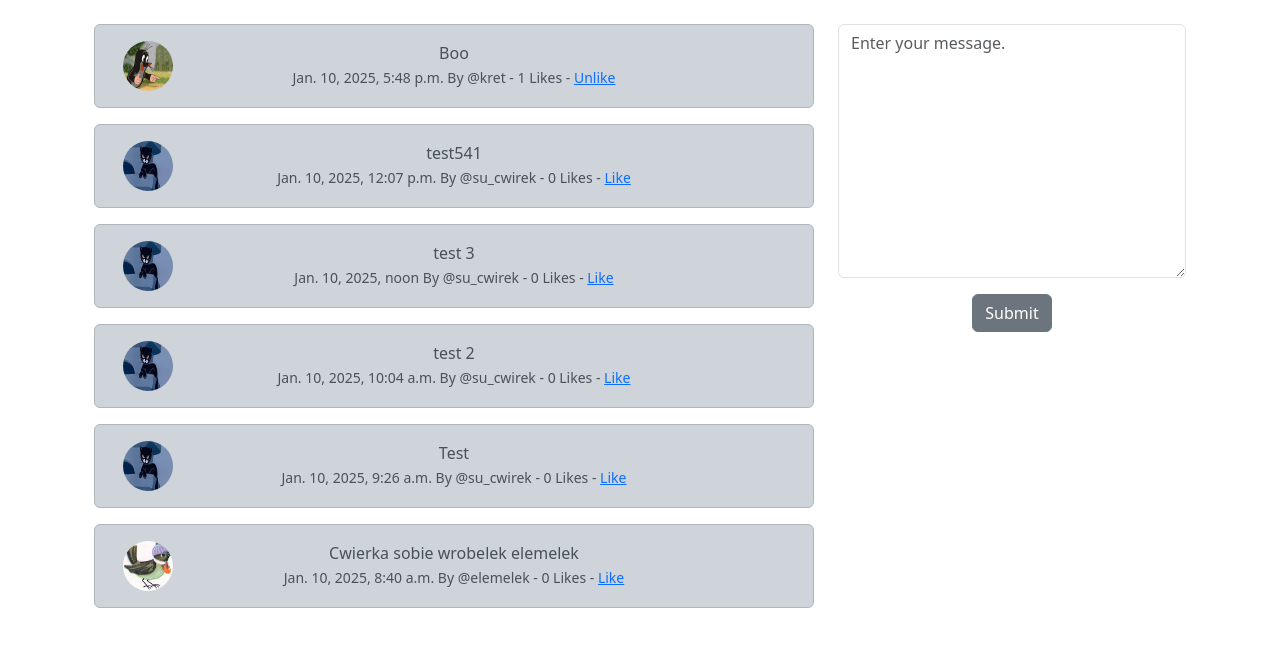
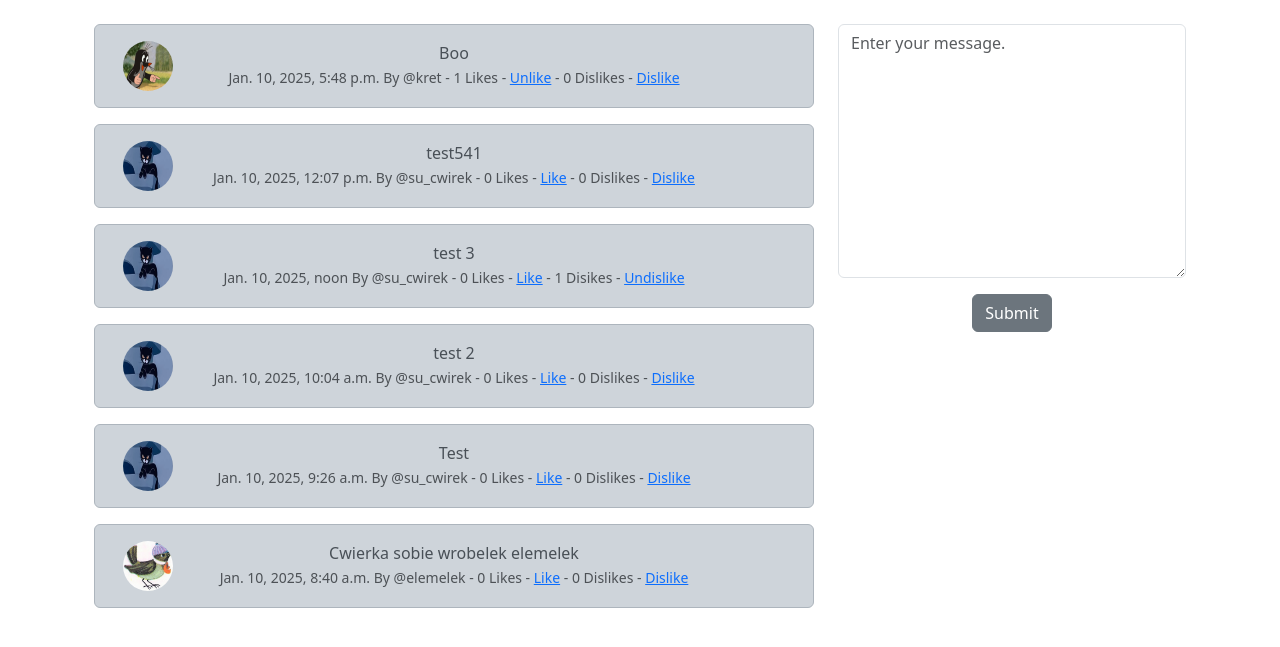
Before and after one commit to CKaiserM/cwirek, a Django app: page / in a window 1280 px wide. Shown: the part 56-703 px from the top of the page. Run offline with Django 5.2, Linux system fonts and the light colour scheme; a user stored in the database is signed in; data comes from the database, SQL or seed files in the repository; both versions use the stored data as it was after the commit.

Commit message:
dislike added

```diff
--- a/komunikator/cwirek/forms.py
+++ b/komunikator/cwirek/forms.py
@@ -15,7 +15,7 @@ class YardForm(forms.ModelForm):
     body = forms.CharField(required=True, widget=forms.widgets.Textarea(attrs={"placeholder": "Enter your message.", "class":"form-control",}), label="", )
     class Meta:
         model = Yard
-        exclude = ("user", "likes", )
+        exclude = ("user", "likes", "dislikes")
 
 class SignUpForm(UserCreationForm):
     email = forms.EmailField(label="", widget=forms.TextInput(attrs={'class':'form-control', 'placeholder':'Email Address'}))
--- a/komunikator/cwirek/models.py
+++ b/komunikator/cwirek/models.py
@@ -8,11 +8,14 @@ class Yard(models.Model):
     body = models.CharField(max_length=200)
     created_at = models.DateTimeField(auto_now_add=True)
     likes = models.ManyToManyField(User, related_name="yard_like", blank=True)
+    dislikes = models.ManyToManyField(User, related_name="yard_dislike", blank=True)
 
-    # Keep track of likes
+    # Keep track of likes and dislikes
 
     def number_of_likes(self):
         return self.likes.count()
+    def number_of_dislikes(self):
+        return self.dislikes.count()
 
     def __str__(self):
         return (f"{self.user} " f"({self.created_at:%Y-%m-%d %H:%M}): " f"{self.body}...")
--- a/komunikator/cwirek/templates/base.html
+++ b/komunikator/cwirek/templates/base.html
@@ -3,7 +3,7 @@
   <head>
     <meta charset="utf-8">
     <meta name="viewport" content="width=device-width, initial-scale=1">
-    <title>Bootstrap demo</title>
+    <title>Yard</title>
     <link href="https://cdn.jsdelivr.net/npm/bootstrap@5.3.3/dist/css/bootstrap.min.css" rel="stylesheet" integrity="sha384-QWTKZyjpPEjISv5WaRU9OFeRpok6YctnYmDr5pNlyT2bRjXh0JMhjY6hW+ALEwIH" crossorigin="anonymous">
   </head>
   <body>
--- a/komunikator/cwirek/templates/home.html
+++ b/komunikator/cwirek/templates/home.html
@@ -26,6 +26,12 @@
                             {% else %}
                             - {{yard.number_of_likes}} Likes - <a href="{% url 'yard_like' yard.id %}">Like</a>
                             {% endif %}
+
+                            {% if user in yard.dislikes.all %}
+                            - {{yard.number_of_dislikes}} Disikes - <a href="{% url 'yard_dislike' yard.id %}">Undislike</a>
+                            {% else %}
+                            - {{yard.number_of_dislikes}} Dislikes - <a href="{% url 'yard_dislike' yard.id %}">Dislike</a>
+                            {% endif %}
                         </small>
                 </div><br/><br/>
               </div>
--- a/komunikator/cwirek/urls.py
+++ b/komunikator/cwirek/urls.py
@@ -10,4 +10,5 @@ urlpatterns = [
     path('register/', views.register_user, name="register"),
     path('update_user/', views.update_user, name="update_user"),
     path('yard_likes/<int:pk>', views.yard_like, name="yard_like"),
+    path('yard_dislikes/<int:pk>', views.yard_dislike, name="yard_dislike"),
     ]
--- a/komunikator/cwirek/views.py
+++ b/komunikator/cwirek/views.py
@@ -123,6 +123,10 @@ def yard_like(request, pk):
     if request.user.is_authenticated:
         yard = get_object_or_404(Yard, id=pk)
 
+        # if dislike exists, remove
+        if yard.dislikes.filter(id=request.user.id):
+            yard.dislikes.remove(request.user)
+
         if yard.likes.filter(id=request.user.id):
            yard.likes.remove(request.user)
         else:
@@ -130,3 +134,20 @@ def yard_like(request, pk):
     else:
         return redirect('home')
     return redirect('home')
+
+def yard_dislike(request, pk):
+    if request.user.is_authenticated:
+        yard = get_object_or_404(Yard, id=pk)
+
+        # if like exists, remove
+        if yard.likes.filter(id=request.user.id):
+            yard.likes.remove(request.user)
+
+        if yard.dislikes.filter(id=request.user.id):
+           yard.dislikes.remove(request.user)
+        else:
+            yard.dislikes.add(request.user)
+
+    else:
+        return redirect('home')
+    return redirect('home')
```
Also changed, not shown: komunikator/cwirek/migrations/0006_yard_dislikes.py (added), komunikator/db.sqlite3.
